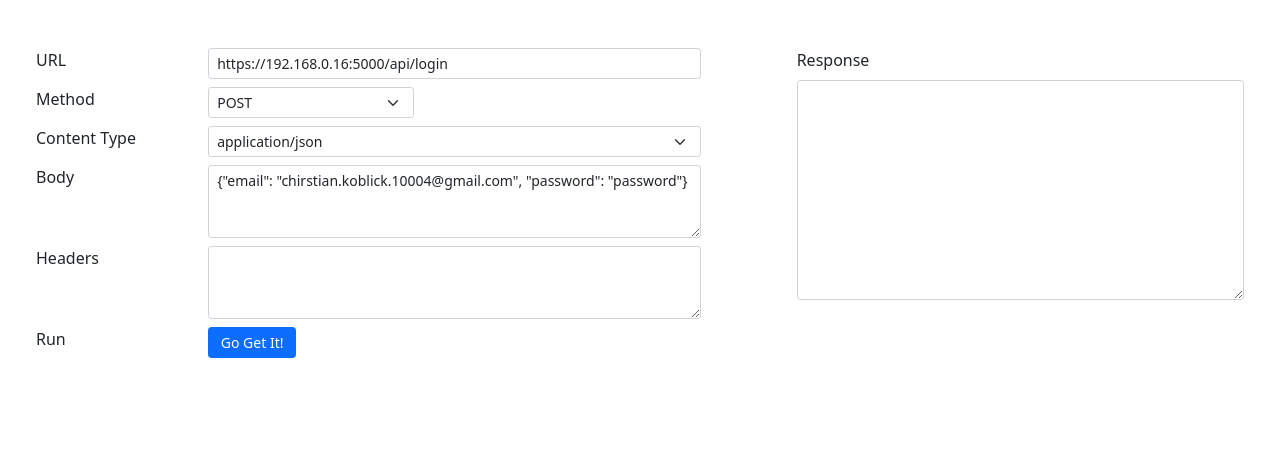
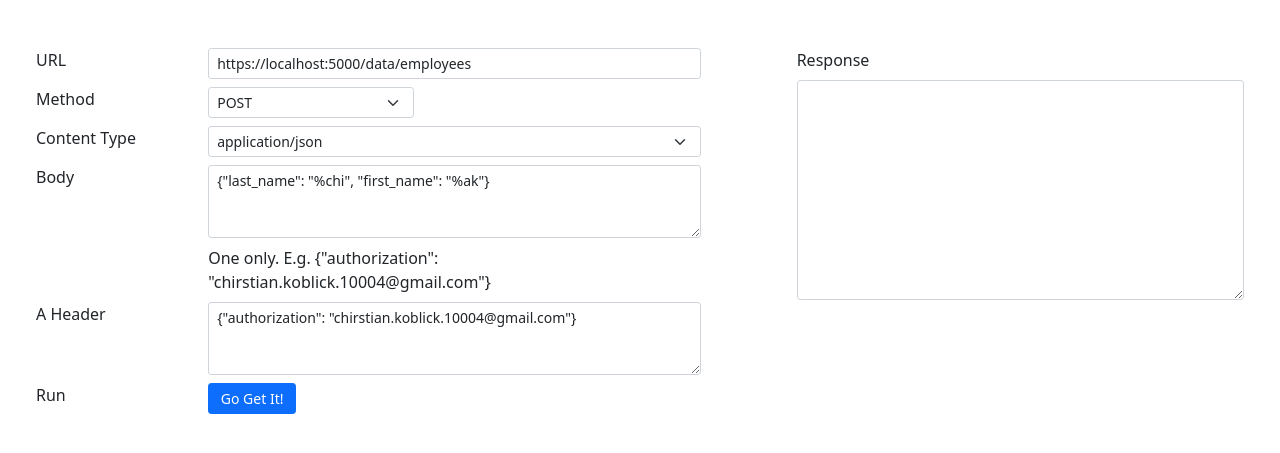
Before and after one commit to behai-nguyen/behai-nguyen.github.io, a Jekyll site: the page tools/ajax_test.html, which Jekyll copies as it is, in a window 1280 px wide. Shown: the top 453 px of the page. Built offline with Jekyll 4.4.1, drawn with Linux system fonts in a browser that asks for light colours.

Commit message:
Supports single request header.
Work in Progress still.

```diff
--- a/tools/ajax_test.html
+++ b/tools/ajax_test.html
@@ -89,9 +96,15 @@
             </div>
 
             <div class="row mb-2">
-                <div class="col-3"><label for="headers">Headers</label></div>
+                <div class="col-3">&nbsp;</div>
+                <div class="col-9">One only. E.g. {"authorization": "chirstian.koblick.10004@gmail.com"}</div>
+            </div>
+
+            <div class="row mb-2">
+                <div class="col-3"><label for="headers">A Header</label></div>
                 <div class="col-9">
-                    <textarea name="headers" id="headers" rows="3" class="form-control form-control-sm"></textarea>
+                    <textarea name="headers" id="headers" rows="3" class="form-control form-control-sm">
+{"authorization": "chirstian.koblick.10004@gmail.com"}</textarea>
                 </div>
             </div>
 
```
Also changed, not shown: other parts of tools/ajax_test.html (+11 -4 lines).
